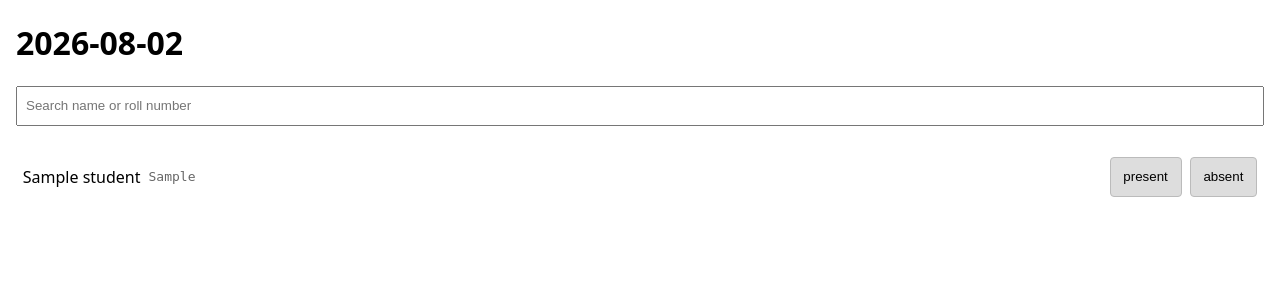
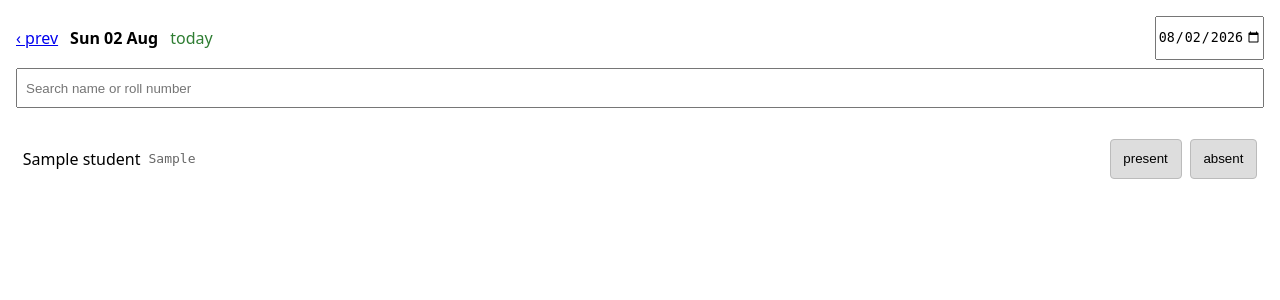
Before and after one commit to M-Aadarsh-Patel/Sahithi-app, a FastAPI app: page /entries/2026-08-02 in a window 1280 px wide. Shown: the top 300 px of the page. Run offline with FastAPI, Linux system fonts and the light colour scheme; a database or web service that is not in the repository returns one stand-in record (values such as "Sample title").

Commit message:
added the date picker and all of the functionality that comes with it

```diff
--- a/main.py
+++ b/main.py
@@ -1,4 +1,4 @@
-from datetime import datetime
+from datetime import datetime, timedelta
 from typing import Annotated, Literal
 
 from bson import ObjectId
@@ -18,6 +18,25 @@ templates = Jinja2Templates(directory="templates")
 TEACHER_ID = ObjectId("6a6e1a8cb67feefbf03c2404")  # Sahithi
 
 
+def parse_date(date):
+    """A date string from the URL, as a real date. Rejects anything unusable.
+
+    Only the canonical "YYYY-MM-DD" spelling passes. strptime on its own also
+    accepts "2026-7-2", and entries are keyed by this exact string — a second
+    spelling of the same day would quietly key a second document.
+    """
+    try:
+        day = datetime.strptime(date, "%Y-%m-%d").date()
+    except ValueError:
+        day = None
+    if day is None or day.isoformat() != date:
+        raise HTTPException(status_code=400, detail="Date must be YYYY-MM-DD")
+    # Both sides are canonical ISO now, so comparing strings compares dates.
+    if date > today_ist():  # §4.2 — future is blocked for everyone
+        raise HTTPException(status_code=400, detail="That date is in the future")
+    return day
+
+
 @app.get("/health")
 def health():
     return {"status": "ok"}
@@ -31,6 +50,7 @@ def entries_today():
 
 @app.get("/entries/{date}")
 def entries(request: Request, date: str):
+    day = parse_date(date)
     students = list(db.students.find({"teacher_id": TEACHER_ID, "is_active": True}).sort("roll_no"))
     # One extra query, not one per row. A student with no document here is simply
     # missing from the map, which is what renders the row grey.
@@ -39,7 +59,15 @@ def entries(request: Request, date: str):
     return templates.TemplateResponse(
         request,
         "entries.html",
-        {"date": date, "students": students, "status_by_id": status_by_id},
+        {
+            "date": date,
+            "formatted": day.strftime("%a %d %b"),
+            "prev_date": (day - timedelta(days=1)).isoformat(),
+            "next_date": (day + timedelta(days=1)).isoformat(),
+            "today": today_ist(),
+            "students": students,
+            "status_by_id": status_by_id,
+        },
     )
 
 
@@ -53,6 +81,10 @@ def save_entry(
     # not a third status, so there is no value here that means "not marked".
     status: Annotated[Literal["present", "absent"], Form()],
 ):
+    # Guard only — the write keys off the raw string. Runs before the student
+    # lookup so a bad date costs no query.
+    parse_date(date)
+
     student = (
         db.students.find_one({"_id": ObjectId(student_id)})
         if ObjectId.is_valid(student_id)
--- a/templates/entries.html
+++ b/templates/entries.html
@@ -4,6 +4,11 @@
 <script src="https://unpkg.com/htmx.org@2.0.10/dist/htmx.min.js"></script>
 <style>
   body { font-family: system-ui, sans-serif; margin: 1rem; }
+  .datebar { display: flex; align-items: center; gap: .75rem;
+             width: 100%; margin-bottom: .5rem; }
+  .datebar .current { font-weight: bold; }
+  .datebar .today { color: #2e7d32; }
+  #picker { margin-left: auto; min-height: 40px; }
   #search { width: 100%; box-sizing: border-box; min-height: 40px;
             padding: 0 .5rem; margin-bottom: .5rem; }
   ul { list-style: none; padding: 0; }
@@ -24,7 +29,14 @@
   .row.failed .retry { display: inline-block; }
 </style>
 
-<h1>{{ date }}</h1>
+<div class="datebar">
+  <a href="/entries/{{ prev_date }}">‹ prev</a>
+  <span class="current">{{ formatted }}</span>
+  {% if date == today %}<span class="today">today</span>{% endif %}
+  {# No "next" on today. §4.2 blocks the future, so the link would only 400. #}
+  {% if next_date <= today %}<a href="/entries/{{ next_date }}">next ›</a>{% endif %}
+  <input type="date" id="picker" value="{{ date }}" max="{{ today }}">
+</div>
 <input id="search" type="search" placeholder="Search name or roll number">
 <ul>
   {% for student in students %}
@@ -50,6 +62,11 @@
   document.body.addEventListener("htmx:responseError", markFailed);
   document.body.addEventListener("htmx:sendError", markFailed);
 
+  // The picker is a plain navigation control: pick a day, load that day.
+  document.getElementById("picker").addEventListener("change", (event) => {
+    if (event.target.value) location.assign("/entries/" + event.target.value);
+  });
+
   // The rows are already in the DOM, so filtering is just hiding. An empty box
   // matches everything, because every string contains "".
   document.getElementById("search").addEventListener("input", (event) => {
```
